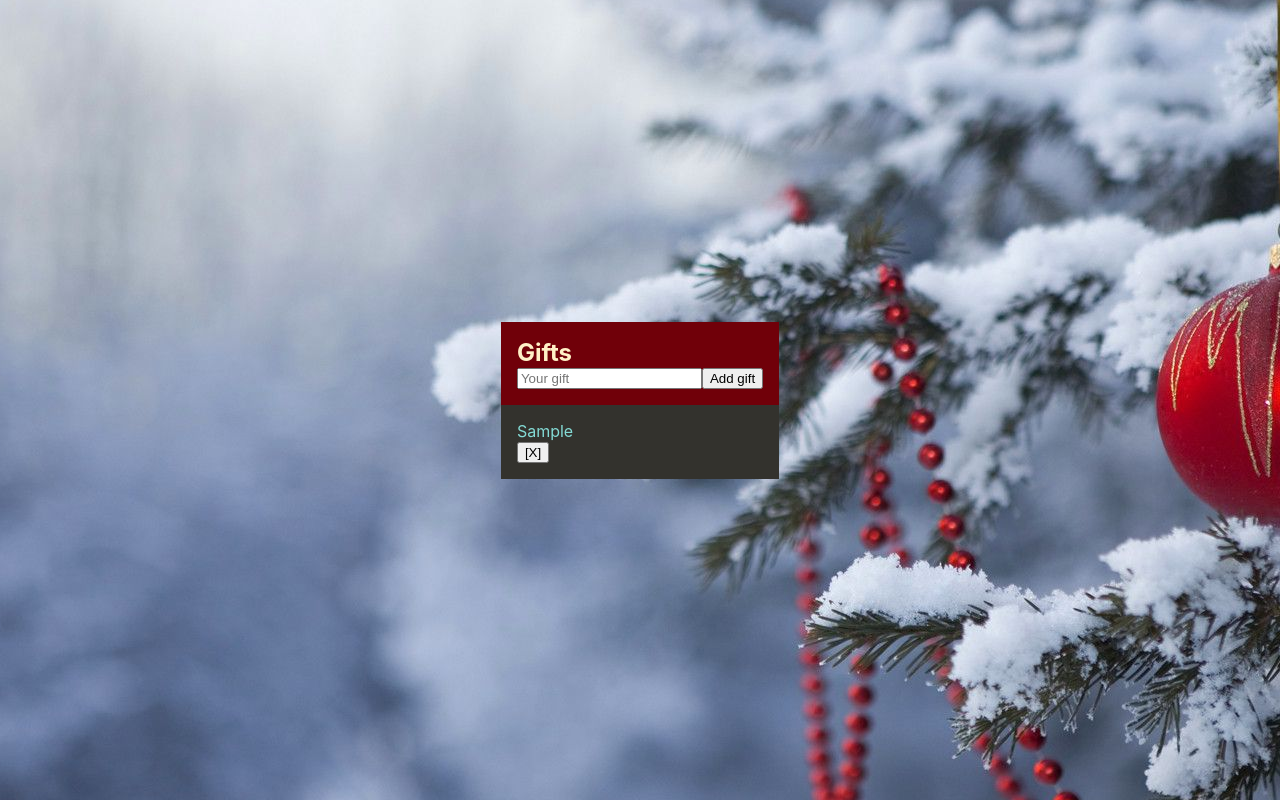
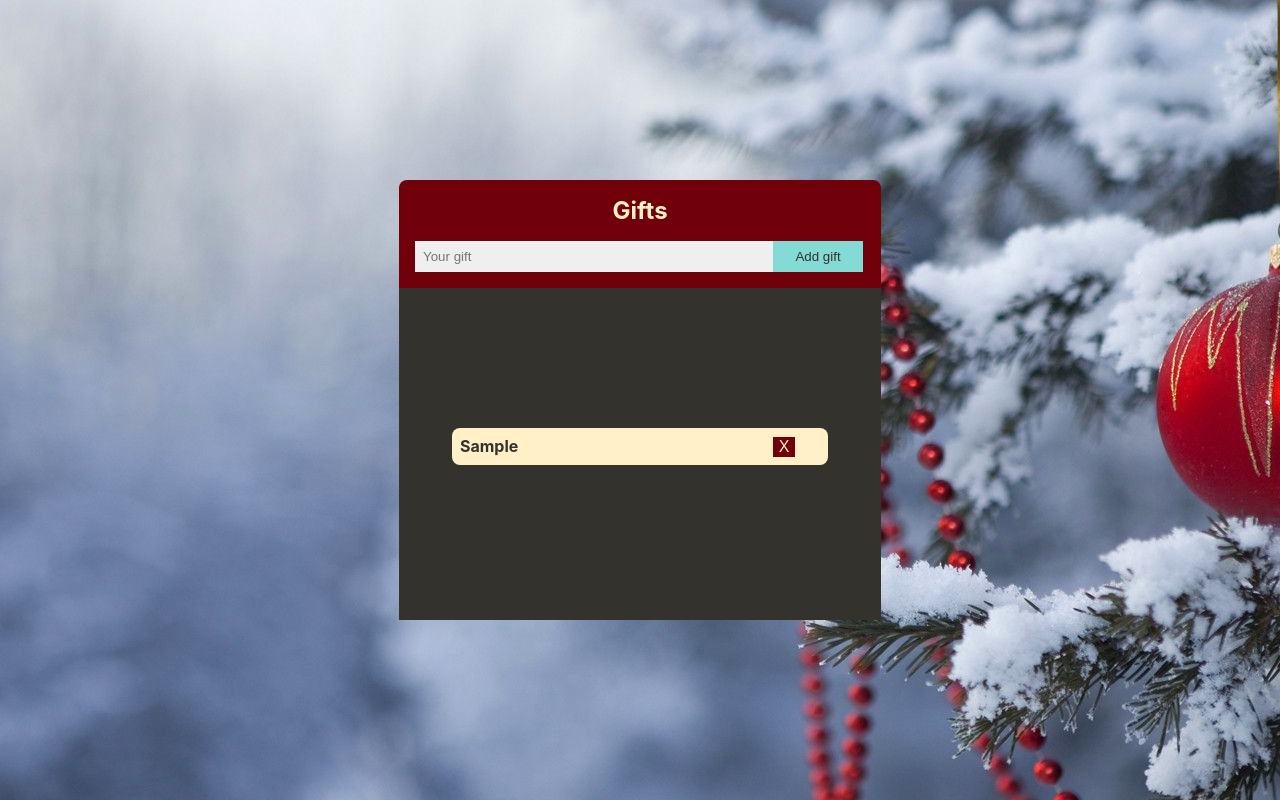
Before and after one commit to lopez-tomas/adviency, a React (Create React App) app: page / in a window 1280 px wide. Both pictures are taken after typing "Sample" into the empty fields and a click on the input "Add gift". Built offline with nearby package versions, Linux system fonts and the light colour scheme.

Commit message:
[FEAT]: minor changes & styles imported.

```diff
--- a/src/components/Gift.jsx
+++ b/src/components/Gift.jsx
@@ -1,5 +1,6 @@
 import React, { useContext } from 'react';
 import AppContext from '../context/AppContext';
+import '../styles/Gift.sass';
 
 const Gift = ({ gift }) => {
   const { removeGift } = useContext(AppContext);
@@ -10,11 +11,11 @@ const Gift = ({ gift }) => {
 
   return (
     <li className="Gift">
-      <div>
+      <div className="Gift-gift">
         {gift.gift}
       </div>
-      <div>
-        <button onClick={() => handleRemove(gift.id)}>[X]</button>
+      <div className="Gift-btn">
+        <button onClick={() => handleRemove(gift.id)}>X</button>
       </div>
     </li>
   )
--- a/src/containers/Form.jsx
+++ b/src/containers/Form.jsx
@@ -1,5 +1,6 @@
 import React, { useRef, useContext } from 'react';
 import AppContext from '../context/AppContext';
+import '../styles/Form.sass';
 
 const Form = () => {
   const { state, addGift } = useContext(AppContext);
@@ -23,7 +24,8 @@ const Form = () => {
 
   return (
     <form className="Form" ref={form}>
-      <input autoFocus
+      <input
+        autoFocus
         className="input add-input"
         type="text"
         name="gift"
--- a/src/containers/GiftList.jsx
+++ b/src/containers/GiftList.jsx
@@ -1,15 +1,24 @@
 import React, { useContext } from 'react';
 import AppContext from '../context/AppContext';
 import Gift from '../components/Gift';
+import '../styles/GiftList.sass';
+import xmas from '../images/undraw-xmas-surprise.svg';
 
 const GiftList = () => {
   const { state } = useContext(AppContext)
 
   return (
     <ul className="GiftList">
-      {state.gifts.map(gift => (
-        <Gift key={gift.id} gift={gift} />
-      ))}
+      {state.gifts.length > 0
+        ?
+          state.gifts.map(gift => (
+            <Gift key={gift.id} gift={gift} />
+          ))
+        :
+        (
+          <img className="no-gifts" src={xmas} alt="Gift" />
+        )
+      }
     </ul>
   )
 }
--- a/src/styles/App.sass
+++ b/src/styles/App.sass
@@ -2,14 +2,21 @@
 
 .App
   .Form-container, .GiftList-container
+    width: 450px
     padding: 16px
 
   .Form-container
     display: flex
     flex-direction: column
+    color: colors.$text-primary
     background-color: colors.$background-primary
-    color: colors.$text-primary
+    border-top-left-radius: 8px
+    border-top-right-radius: 8px
+
+    h1
+      text-align: center
+      margin-bottom: 16px
 
   .GiftList-container
+    color: colors.$text-secondary
     background-color: colors.$background-secondary
-    color: colors.$text-secondary
```
